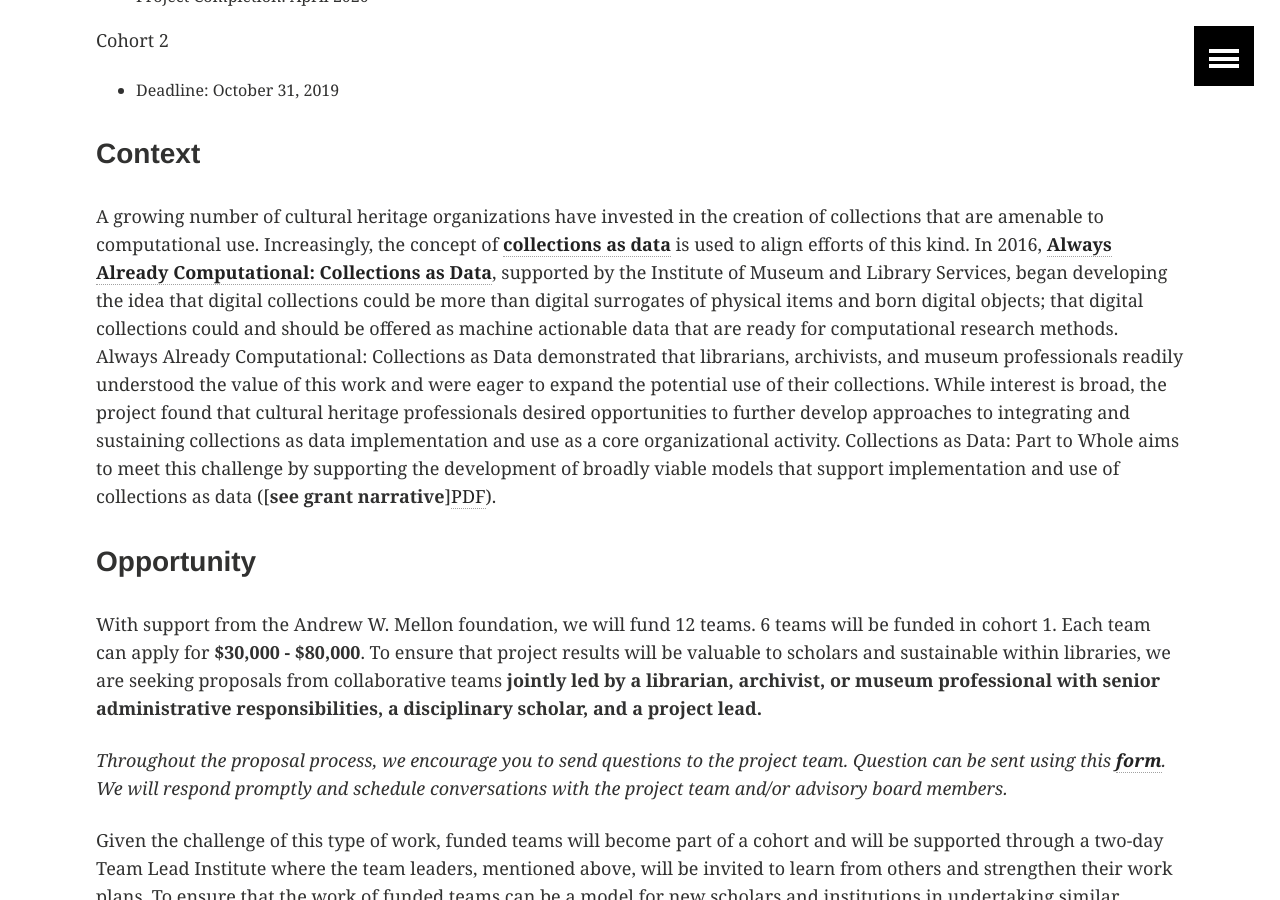
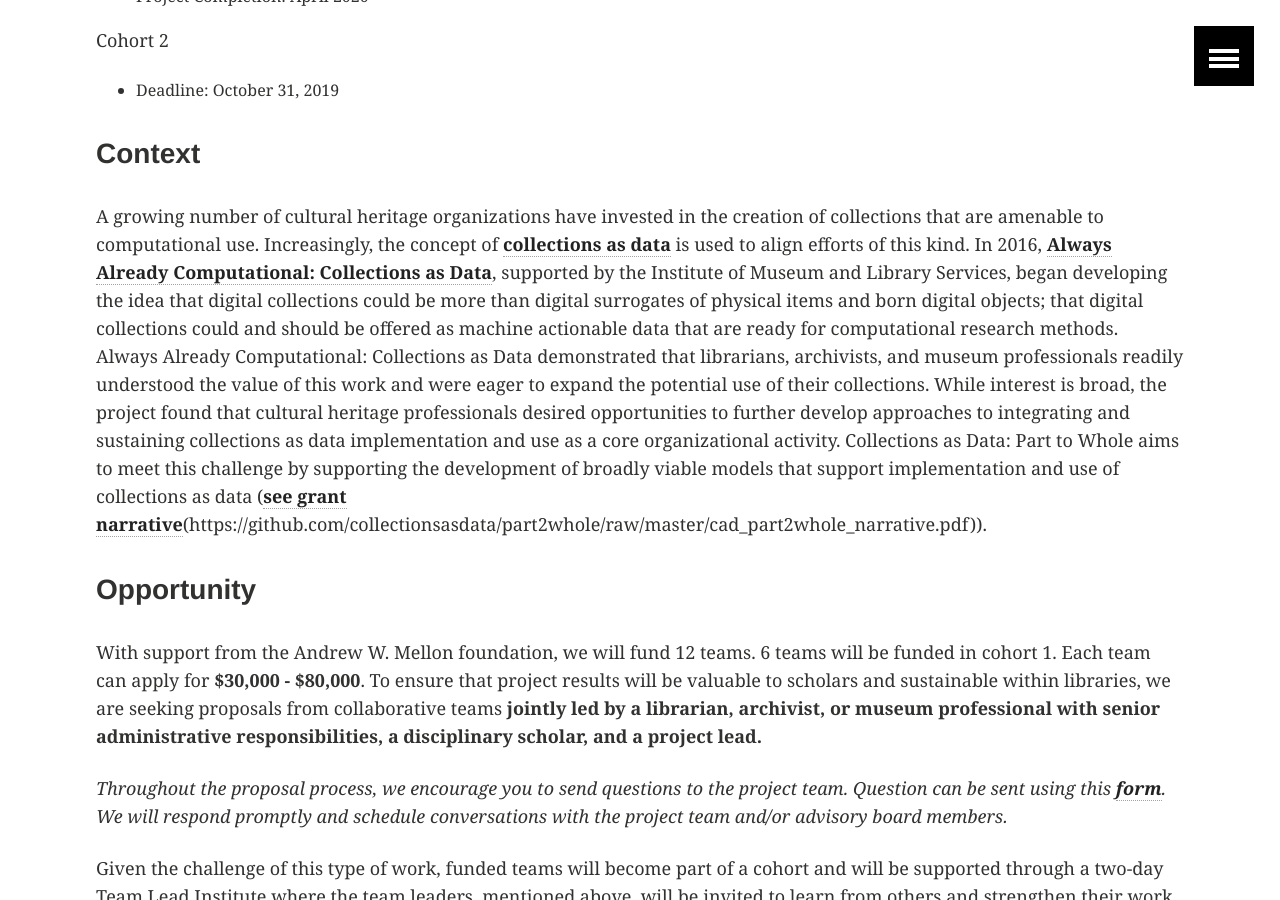
Before and after one commit to collectionsasdata/part2whole, a Jekyll site: the page built from cfp.md, in a window 1280 px wide and 900 px high, scrolled down 425 px. Built offline with Jekyll 4.4.1, drawn with Linux system fonts in a browser that asks for light colours.

Commit message:
Update cfp.md

```diff
--- a/cfp.md
+++ b/cfp.md
@@ -14,7 +14,7 @@ Cohort 2
 
 ### Context
 
-A growing number of cultural heritage organizations have invested in the creation of collections that are amenable to computational use. Increasingly, the concept of [**collections as data**](https://collectionsasdata.github.io/statement/) is used to align efforts of this kind. In 2016, [**Always Already Computational: Collections as Data**](https://collectionsasdata.github.io/), supported by the Institute of Museum and Library Services, began developing the idea that digital collections could be more than digital surrogates of physical items and born digital objects; that digital collections could and should be offered as machine actionable data that are ready for computational research methods. Always Already Computational: Collections as Data demonstrated that librarians, archivists, and museum professionals readily understood the value of this work and were eager to expand the potential use of their collections. While interest is broad, the project found that cultural heritage professionals desired opportunities to further develop approaches to integrating and sustaining collections as data implementation and use as a core organizational activity. Collections as Data: Part to Whole aims to meet this challenge by supporting the development of broadly viable models that support implementation and use of collections as data ([**see grant narrative**][PDF](https://github.com/collectionsasdata/part2whole/raw/master/cad_part2whole_narrative.pdf)).
+A growing number of cultural heritage organizations have invested in the creation of collections that are amenable to computational use. Increasingly, the concept of [**collections as data**](https://collectionsasdata.github.io/statement/) is used to align efforts of this kind. In 2016, [**Always Already Computational: Collections as Data**](https://collectionsasdata.github.io/), supported by the Institute of Museum and Library Services, began developing the idea that digital collections could be more than digital surrogates of physical items and born digital objects; that digital collections could and should be offered as machine actionable data that are ready for computational research methods. Always Already Computational: Collections as Data demonstrated that librarians, archivists, and museum professionals readily understood the value of this work and were eager to expand the potential use of their collections. While interest is broad, the project found that cultural heritage professionals desired opportunities to further develop approaches to integrating and sustaining collections as data implementation and use as a core organizational activity. Collections as Data: Part to Whole aims to meet this challenge by supporting the development of broadly viable models that support implementation and use of collections as data ([**see grant narrative**](PDF)(https://github.com/collectionsasdata/part2whole/raw/master/cad_part2whole_narrative.pdf)).
 
 ### Opportunity
 
```
